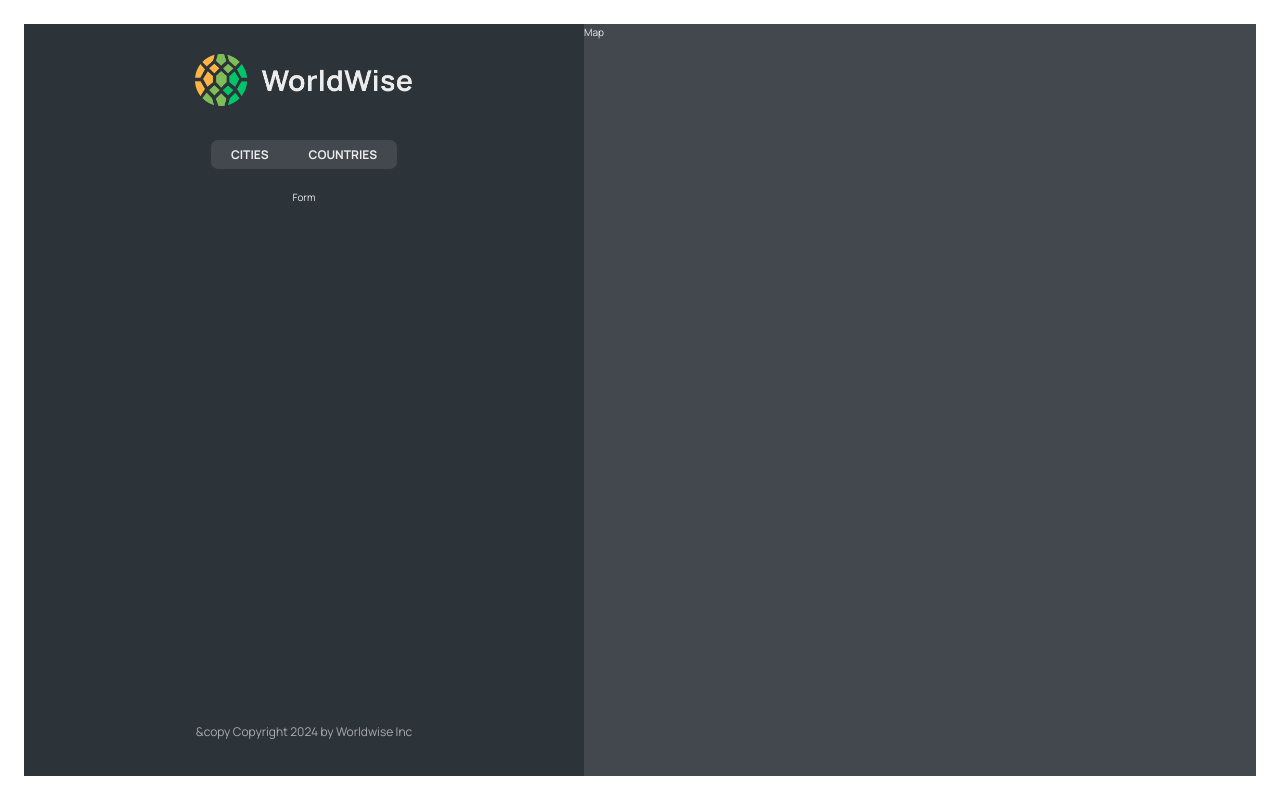
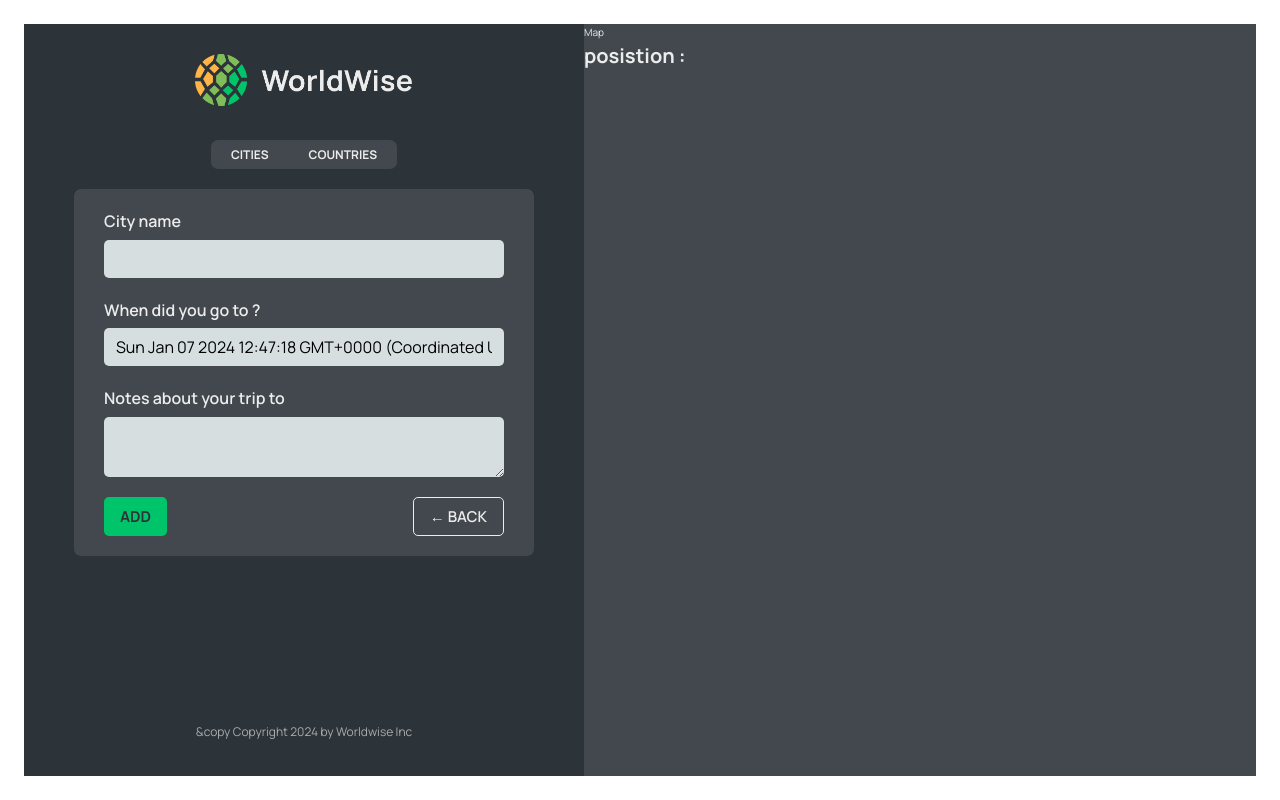
Before and after one commit to MuthuKumar-50/worldwise, a React (Vite) app: page /app/form in a window 1280 px wide. Built offline with nearby package versions, Linux system fonts and the light colour scheme; data requests are answered from the project's data file.

Commit message:
added : navigation

```diff
--- a/src/App.jsx
+++ b/src/App.jsx
@@ -1,5 +1,5 @@
 import { useEffect, useState } from "react";
-import { BrowserRouter, Route, Routes } from "react-router-dom";
+import { BrowserRouter, Navigate, Route, Routes } from "react-router-dom";
 
 import Product from "./pages/Product";
 import Pricing from "./pages/Pricing";
@@ -10,6 +10,8 @@
 
 import CityList from "./components/CityList";
 import CountryList from "./components/CountryList";
+import City from "./components/City";
+import Form from "./components/Form";
 
 const BASE_URL = "http://localhost:8000";
 
@@ -41,19 +43,17 @@
         <Route path="pricing" element={<Pricing />} />
         <Route path="login" element={<Login />} />
         <Route path="app" element={<AppLayout />}>
-          <Route
-            index
-            element={<CityList cities={cities} isLoading={isLoading} />}
-          />
+          <Route index element={<Navigate replace to="cities" />} />
           <Route
             path="cities"
             element={<CityList cities={cities} isLoading={isLoading} />}
           />
+          <Route path="cities/:id" element={<City />} />
           <Route
             path="countries"
             element={<CountryList cities={cities} isLoading={isLoading} />}
           />
-          <Route path="form" element={<p>Form</p>} />
+          <Route path="form" element={<Form />} />
         </Route>
         <Route path="*" element={<PageNotFound />} />
       </Routes>
--- /dev/null
+++ b/src/components/Button.jsx
@@ -0,0 +1,12 @@
+import React from "react";
+
+import styles from "./Button.module.css";
+function Button({ children, onClick, type }) {
+  return (
+    <button className={`${styles.btn} ${styles[type]}`} onClick={onClick}>
+      {children}
+    </button>
+  );
+}
+
+export default Button;
--- a/src/components/City.jsx
+++ b/src/components/City.jsx
@@ -1,3 +1,5 @@
+// import { useParams } from "react-router-dom";
+import { useSearchParams } from "react-router-dom";
 import styles from "./City.module.css";
 
 const formatDate = (date) =>
@@ -9,6 +11,8 @@
   }).format(new Date(date));
 
 function City() {
+  const [searchParams, setSearchParams] = useSearchParams();
+
   // TEMP DATA
   const currentCity = {
     cityName: "Lisbon",
@@ -51,9 +55,7 @@
         </a>
       </div>
 
-      <div>
-        <ButtonBack />
-      </div>
+      <div>{/* <ButtonBack /> */}</div>
     </div>
   );
 }
--- a/src/components/CityItem.jsx
+++ b/src/components/CityItem.jsx
@@ -1,5 +1,6 @@
 // import React from "react";
 
+import { Link } from "react-router-dom";
 import styles from "./CityItem.module.css";
 
 const formatDate = (date) =>
@@ -10,16 +11,19 @@
   }).format(new Date(date));
 
 function CityItem({ city }) {
-  console.log(city);
-
-  const { cityName, emoji, date } = city;
+  const { cityName, emoji, date, id, position } = city;
 
   return (
-    <li className={styles.cityItem}>
-      <span className={styles.emoji}>{emoji}</span>
-      <h2 className={styles.name}>{cityName}</h2>
-      <time className={styles.date}>{formatDate(date)}</time>
-      <button className={styles.deleteBtn}>&times;</button>
+    <li>
+      <Link
+        className={styles.cityItem}
+        to={`${id}?lat=${position.lat}&lng=${position.lng}`}
+      >
+        <span className={styles.emoji}>{emoji}</span>
+        <h2 className={styles.name}>{cityName}</h2>
+        <time className={styles.date}>{formatDate(date)}</time>
+        <button className={styles.deleteBtn}>&times;</button>
+      </Link>
     </li>
   );
 }
--- a/src/components/Form.jsx
+++ b/src/components/Form.jsx
@@ -3,6 +3,8 @@
 import { useState } from "react";
 
 import styles from "./Form.module.css";
+import Button from "./Button";
+import { useNavigate } from "react-router-dom";
 
 export function convertToEmoji(countryCode) {
   const codePoints = countryCode
@@ -13,6 +15,8 @@
 }
 
 function Form() {
+  const navigate = useNavigate();
+
   const [cityName, setCityName] = useState("");
   const [country, setCountry] = useState("");
   const [date, setDate] = useState(new Date());
@@ -49,8 +53,16 @@
       </div>
 
       <div className={styles.buttons}>
-        <button>Add</button>
-        <button>&larr; Back</button>
+        <Button type="primary">Add</Button>
+        <Button
+          type="back"
+          onClick={(e) => {
+            e.preventDefault();
+            navigate(-1);
+          }}
+        >
+          &larr; Back
+        </Button>
       </div>
     </form>
   );
--- a/src/components/Map.jsx
+++ b/src/components/Map.jsx
@@ -1,9 +1,28 @@
 // import React from "react";
 
+import { useNavigate, useSearchParams } from "react-router-dom";
 import styles from "./Map.module.css";
 
 function Map() {
-  return <div className={styles.mapContainer}>Map</div>;
+  const navigate = useNavigate();
+  const [searchParams, setSearchParams] = useSearchParams();
+
+  const lat = searchParams.get("lat");
+  const lng = searchParams.get("lng");
+
+  return (
+    <div
+      className={styles.mapContainer}
+      onClick={() => {
+        navigate("form");
+      }}
+    >
+      Map
+      <h1>
+        posistion {lat} : {lng}{" "}
+      </h1>
+    </div>
+  );
 }
 
 export default Map;
```
